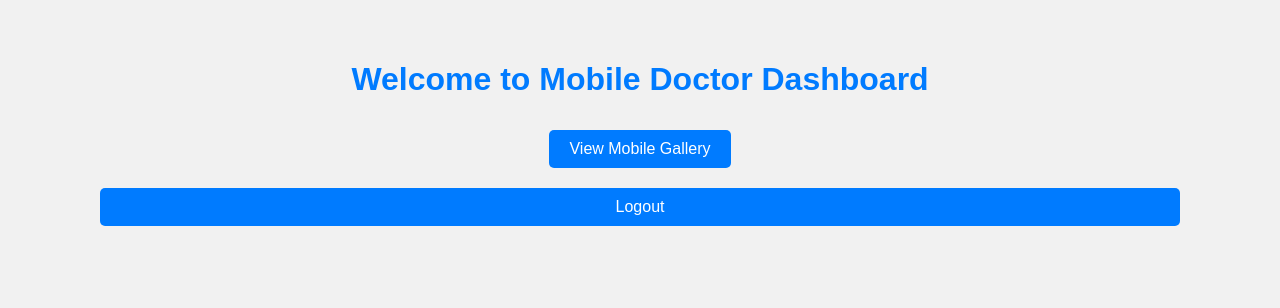
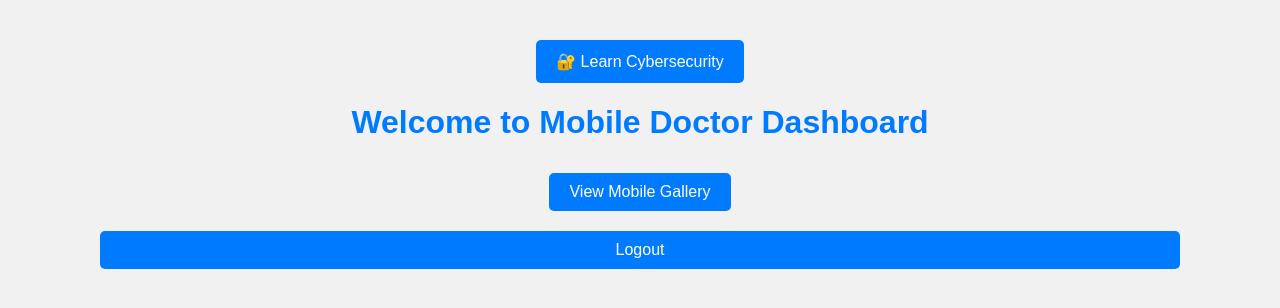
Before and after one commit to MOBILE-DOCTOR/mobiledoctor, a plain HTML site: page dashboard.html in a window 1280 px wide. Drawn offline with Linux system fonts and the light colour scheme.

Commit message:
cybersecurity

```diff
--- a/dashboard.html
+++ b/dashboard.html
@@ -20,6 +20,10 @@
   </style>
 </head>
 <body>
+<a href="cybersecurity/index.html" target="_blank" style="display:inline-block;padding:12px 20px;background-color:#007bff;color:#fff;text-decoration:none;border-radius:5px;font-size:16px;">
+  🔐 Learn Cybersecurity
+</a>
+
   <h1>Welcome to Mobile Doctor Dashboard</h1>
   <p id="userInfo"></p>
 
@@ -28,6 +32,8 @@
 
   <!-- ✅ Logout Button -->
   <button onclick="window.location.href='index.html'" class="button">Logout</button>
+	<!-- Google AdSense Ad (Bottom of Body) -->
+<div id="adsContainer" style="margin-top: 20px; text-align: center;">
   <script async src="https://pagead2.googlesyndication.com/pagead/js/adsbygoogle.js?client=ca-pub-2488763930939291"
      crossorigin="anonymous"></script>
   <ins class="adsbygoogle"
@@ -38,5 +44,7 @@
   <script>
        (adsbygoogle = window.adsbygoogle || []).push({});
   </script>
+</div>
+
 </body>
 </html>
```
Also changed, not shown: cybersecurity/index.html.txt (added). Lines whose indentation alone changed are shown as unchanged.
